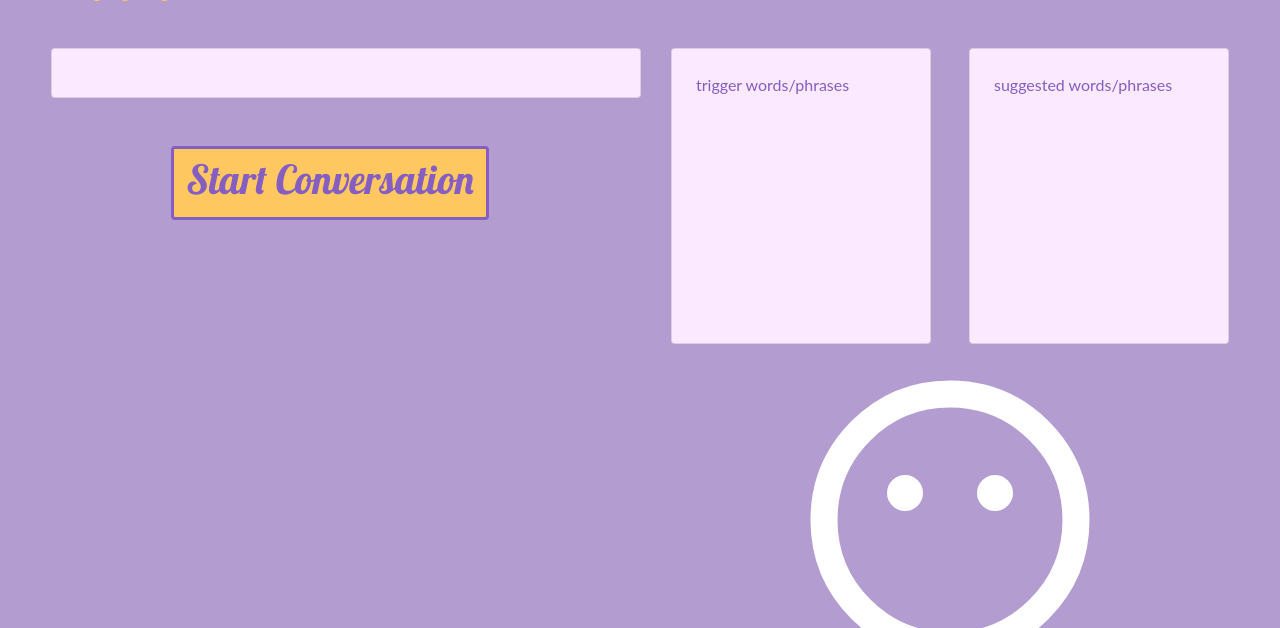
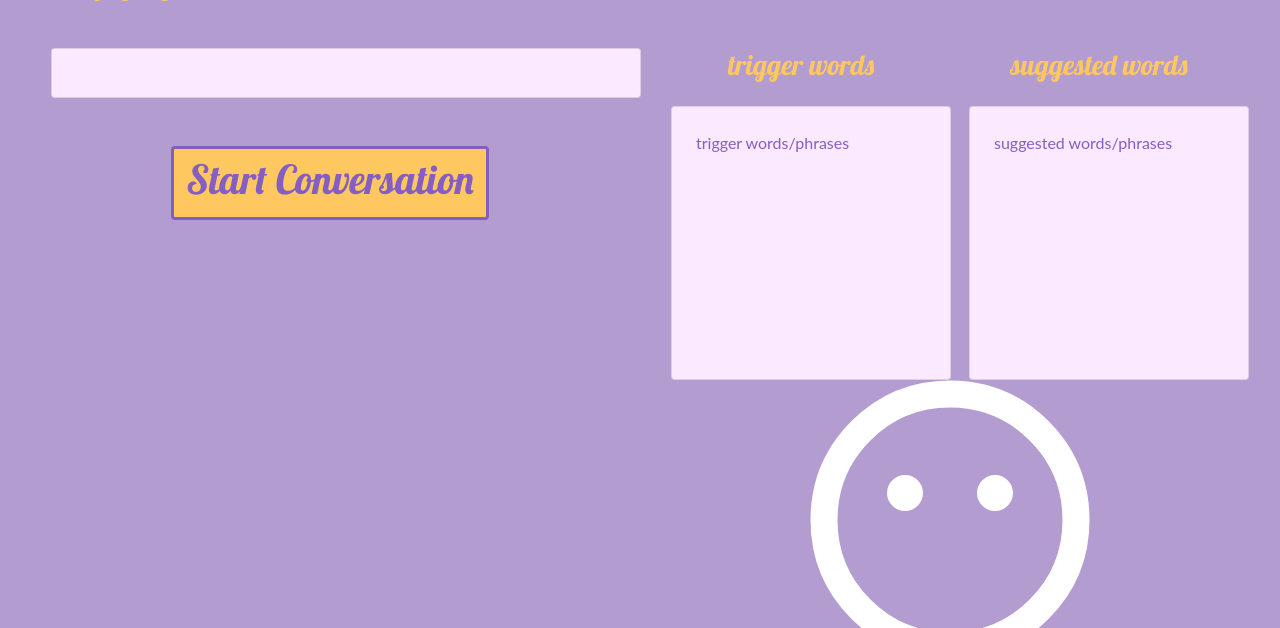
Before and after one commit to LisaLen/hey_guys, a Flask app: page / in a window 1280 px wide. Shown: the part 56-684 px from the top of the page. Run offline with Flask 2, Linux system fonts and the light colour scheme; some libraries are stand-ins or nearby versions.

Commit message:
added subtitles and fixed overflow issue

```diff
--- a/static/css/main.css
+++ b/static/css/main.css
@@ -69,6 +69,17 @@ body {
 	padding-right: 0px!important;
 }
 
+.subtitle {
+	font-family: 'Lobster', cursive;
+	color: #FFC75F;
+}
+
+#triggerbox,
+#suggestedbox {
+	height: 33vh;
+	overflow: auto;
+}
+
 i {
 	font-size: 18em;
 
--- a/templates/main.html
+++ b/templates/main.html
@@ -55,15 +55,21 @@
 		<div class="container-fluid">
 
 		<div class="row top">
-			<div class="col-6 d-flex" >
-				<div class="card mt-5 mb-2 mr-1 ml-3"">
+			<div class="col-6" >
+				<div class="subtitle text-center mt-5 mr-1 ml-3">
+					<h3>trigger words</h3>
+				</div>
+				<div class="card mt-4 mb-2 mr-1 ml-3"">
 				  <div class="card-body" id="triggerbox">
 				    <p>trigger words/phrases</p>
 				  </div>
 				</div>
 			</div>
-			<div class="col-6 d-flex" >
-				<div class="card mt-5 mb-2 mr-3 ml-1"">
+			<div class="col-6" >
+				<div class="subtitle text-center mt-5 mb-3 mr-3 ml-1">
+					<h3>suggested words</h3>
+				</div>
+				<div class="card mt-4 mb-2 mr-3 ml-1"">
 				  <div class="card-body" id="suggestedbox">
 				    <p>suggested words/phrases</p>
 				  </div>
```
